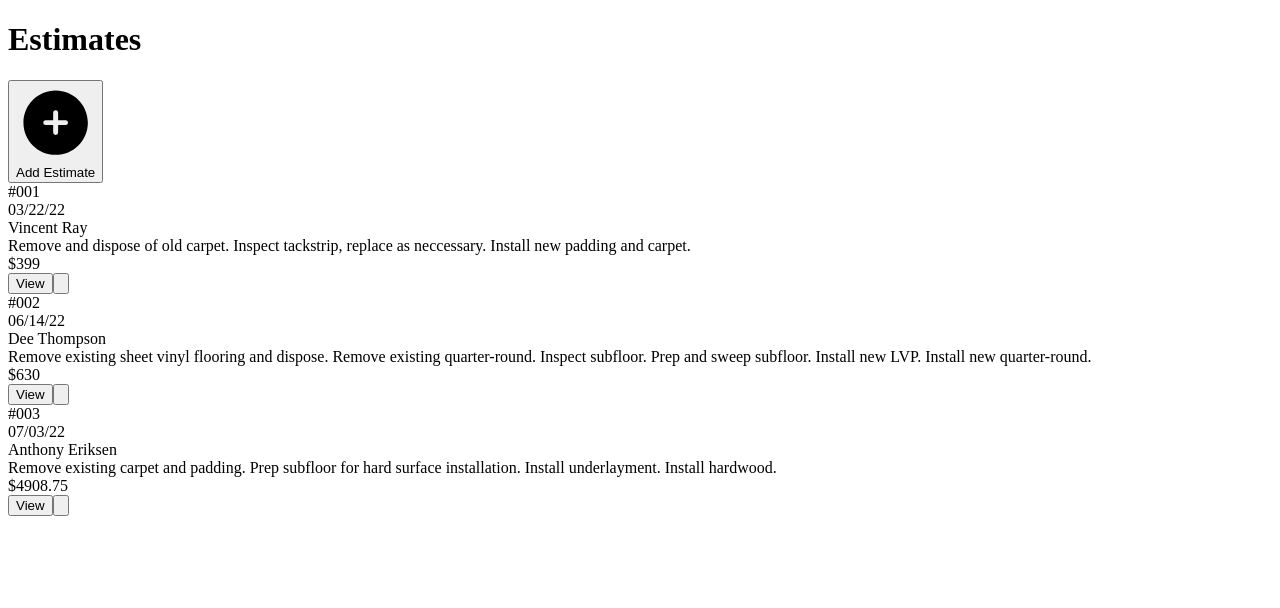
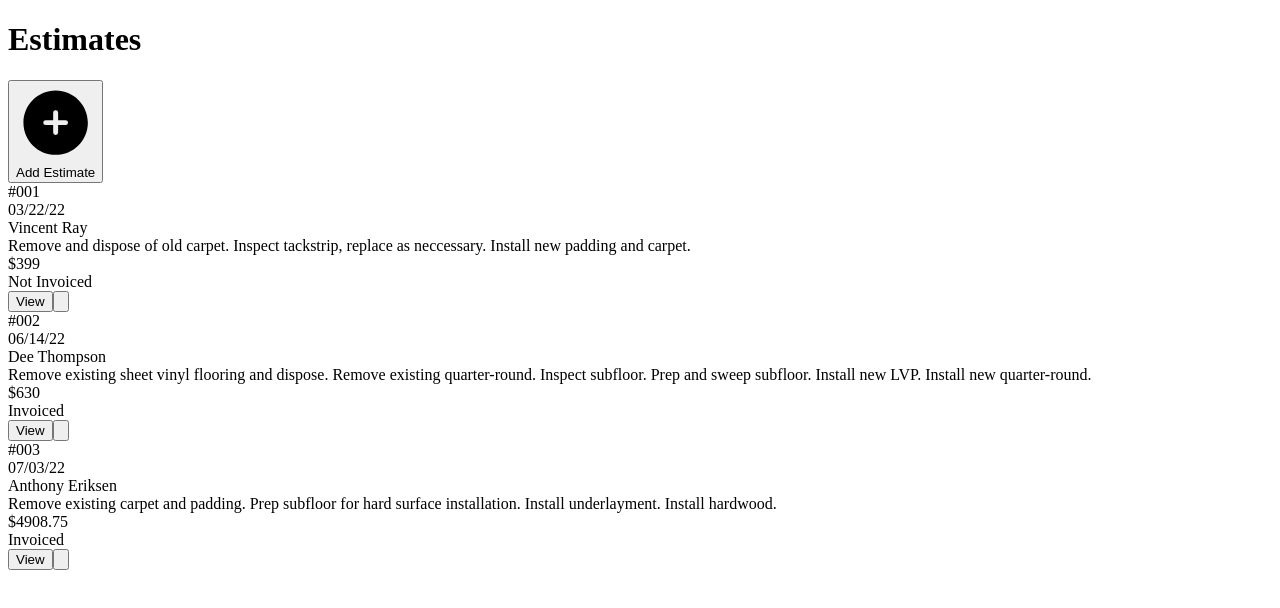
Before and after one commit to AnthonyJRay/floormate_next, a Next.js app: page /estimates in a window 1280 px wide. Shown: the top 608 px of the page. Built offline with nearby package versions, Linux system fonts and the light colour scheme.

Commit message:
Created estimate-display feature. defaul styles not working yet.

```diff
--- /dev/null
+++ b/src/features/estimates/estimate-display.jsx
@@ -0,0 +1,31 @@
+import EstimateCard from "@/ui/card";
+import { TrashIcon } from "@heroicons/react/24/outline";
+import { IconButton, TextButton } from "@/ui/button";
+
+export default function EstimateDisplay({ data }) {
+  const { estimateNO, estimateDate, client, summary, total, invoiced } = data;
+  return (
+    <EstimateCard>
+      <div className="flex justify-between m-2">
+        <div>#{estimateNO}</div>
+        <div>{estimateDate}</div>
+      </div>
+      <div className="text-xl">
+        {client.firstName} {client.lastName}
+      </div>
+      <div className="my-4">{summary}</div>
+      <div className="text-green-500">${total}</div>
+      <div className={invoiced ? "text-green-500" : "text-red-500"}>
+        {invoiced ? "Invoiced" : "Not Invoiced"}
+      </div>
+      <div className="flex justify-center gap-2 my-2">
+        <TextButton className="bg-yellow-500 hover:bg-yellow-400">
+          View
+        </TextButton>
+        <IconButton className="bg-red-500 hover:bg-red-400">
+          <TrashIcon />
+        </IconButton>
+      </div>
+    </EstimateCard>
+  );
+}
--- a/src/pages/estimates/index.jsx
+++ b/src/pages/estimates/index.jsx
@@ -1,6 +1,7 @@
 import { useState } from "react";
 import { PlusCircleIcon } from "@heroicons/react/24/solid";
-import { EstimateCard } from "@/ui/card";
+// import { EstimateCard } from "@/ui/card";
+import EstimateDisplay from "@/features/estimates/estimate-display";
 import { TextButton, IconButton } from "@/ui/button";
 
 export default function Estimates() {
@@ -115,9 +116,9 @@ export default function Estimates() {
           </div>
         </TextButton>
       </div>
-      <div className="flex flex-col md:flex-row">
+      <div className="flex flex-col md:flex-row mx-2">
         {estimates.map((estimate, i) => {
-          return <EstimateCard key={i} data={estimate} />;
+          return <EstimateDisplay key={i} data={estimate} />;
         })}
       </div>
     </div>
--- a/src/ui/card/estimate-card.jsx
+++ b/src/ui/card/estimate-card.jsx
@@ -1,28 +1,6 @@
 import Card from "./";
-import { TrashIcon } from "@heroicons/react/24/outline";
-import { IconButton, TextButton } from "@/ui/button";
 
-export default function EstimateCard({ data, className }) {
-  const defaultClassName = "flex flex-col gap-1 m-2 bg-gray-800";
-  return (
-    <Card className={`${defaultClassName} ${className}`}>
-      <div className="flex justify-between m-1">
-        <div>#{data.estimateNO}</div>
-        <div>{data.estimateDate}</div>
-      </div>
-      <div className="text-xl">
-        {data.client.firstName} {data.client.lastName}
-      </div>
-      <div className="my-4">{data.summary}</div>
-      <div className="text-green-500">${data.total}</div>
-      <div className="flex justify-center gap-2 my-2">
-        <TextButton className="bg-yellow-500 hover:bg-yellow-400">
-          View
-        </TextButton>
-        <IconButton className="bg-red-500 hover:bg-red-400">
-          <TrashIcon />
-        </IconButton>
-      </div>
-    </Card>
-  );
+export default function EstimateCard({ children, className }) {
+  // const defaultClassName = "flex flex-col grow basis-0 gap-1 m-1 bg-gray-800";
+  return <Card className={`${defaultClassName} ${className}`}>{children}</Card>;
 }
```
